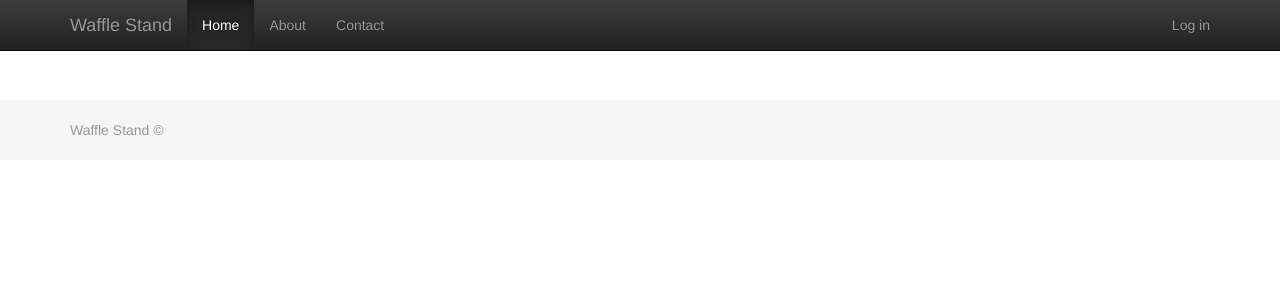
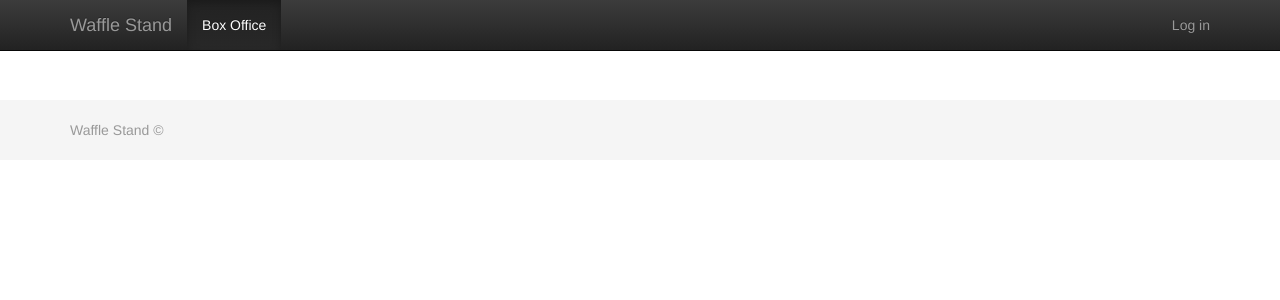
Before and after one commit to leeonlee/wafflestand, a Django app: page / in a window 1280 px wide. Shown: the top 300 px of the page. Run offline with Django 3.2, Linux system fonts and the light colour scheme; data that the repository does not hold is empty; some libraries are stand-ins or nearby versions.

Commit message:
fix navbar links

```diff
--- a/bluray/templates/base.html
+++ b/bluray/templates/base.html
@@ -18,13 +18,11 @@
 						<span class="icon-bar"></span>
 						<span class="icon-bar"></span>
 					</button>
-					<a class="navbar-brand" href="#">Waffle Stand</a>
+					<a class="navbar-brand" href="/">Waffle Stand</a>
 				</div>
 				<div class="navbar-collapse collapse">
 					<ul class="nav navbar-nav">
-						<li class="active"><a href="#">Home</a></li>
-						<li><a href="#about">About</a></li>
-						<li><a href="#contact">Contact</a></li>
+						<li class="active"><a href="/">Box Office</a></li>
 					</ul>
 					<ul class="nav navbar-nav navbar-right">
 						<li>
```
